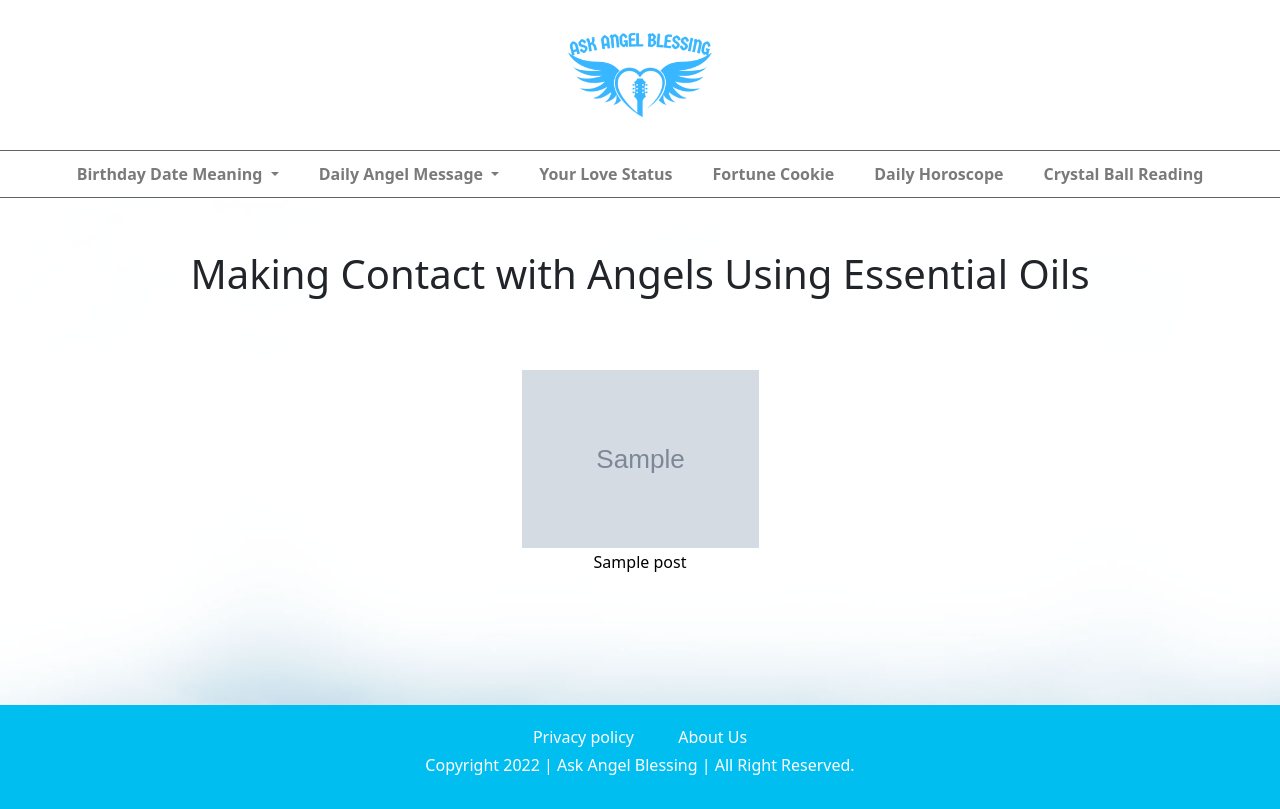
After one commit to Khamid-v2022/AngelBlessing-second, a PHP site: the page made by application/views/essential_oils.php in a window 1280 px wide. The commit adds this page. Run offline with PHP 8.4, Linux system fonts and the light colour scheme; the template is opened without the code that fills it: most values are stand-ins (such as "Sample title", 1, 10 or a date in 2020); grey boxes marked "Sample" are stand-in pictures; data that the repository does not hold is empty.

Commit message:
Essntial Oils page added

```diff
--- /dev/null
+++ b/application/views/essential_oils.php
@@ -0,0 +1,53 @@
+    <div class="essential-oils">
+        <section class="main">
+            <div class="container pt-1 pb-5" >
+                <div class="google-ads-place">
+                    <!-- essential oils top -->
+                    <ins class="adsbygoogle"
+                         style="display:block"
+                         data-ad-client="ca-pub-6130278165783644"
+                         data-ad-slot="9835080650"
+                         data-ad-format="auto"
+                         data-full-width-responsive="true"></ins>
+                    <script>
+                         (adsbygoogle = window.adsbygoogle || []).push({});
+                    </script>
+                </div>
+
+                <div class="my-5">
+                    <div class="text-center">
+                        <h1>Making Contact with Angels Using Essential Oils</h1>
+                    </div>
+                    <div class="row justify-content-center my-5">
+                        <?php
+                        foreach($posts as $post) { ?>
+                            <div class="col-lg-3 col-md-4 col-sm-6 p-4">
+                                <div class="article-box">
+                                    <a href="<?=$post['url']?>">
+                                       <div class="image">
+                                           <img src="<?=$post['image_path']?>" alt="" style="width: 100%; object-fit: fill" loading="lazy">
+                                       </div>
+                                        <div class="article-title-wrapper text-center">
+                                           <h6 class="article-title"><?=$post['title']?></h6>
+                                        </div>
+                                    </a>
+                                </div>
+                            </div>
+                        <?php } ?>
+                    </div>
+                </div>
+
+                <div class="google-ads-place">
+                    <ins class="adsbygoogle"
+                         style="display:block"
+                         data-ad-format="autorelaxed"
+                         data-ad-client="ca-pub-6130278165783644"
+                         data-ad-slot="5512692266"></ins>
+                    <script>
+                         (adsbygoogle = window.adsbygoogle || []).push({});
+                    </script>
+                </div>
+            </div>
+        </section>
+    </div>
+</body>
--- a/assets/css/app.css
+++ b/assets/css/app.css
@@ -712,7 +712,6 @@ a.horoscope-btn:hover .horoscope-icon{
    transform: scale(1.1);
 }
 
-
 /* Story of Angel page*/
 .story-angel .article-box {
     padding: 20px;
@@ -730,3 +729,19 @@ a.horoscope-btn:hover .horoscope-icon{
 .story-angel .article-box a .article-title{
     color: black;
 }
+
+/* Essential Oils page */
+
+.essential-oils .article-box a{
+    text-decoration: none;
+}
+
+.essential-oils .article-title-wrapper {
+    /*background-color: white;*/
+    padding: 5px 10px;
+    color: black;
+}
+
+.essential-oils .article-box:hover .article-title-wrapper {
+    background-color: rgba(00, 204, 255);
+}
```
Also changed, not shown: application/controllers/AngelicAromatheraphy.php (added, +47 -0 lines), application/controllers/EssentialOils.php (added, +32 -0 lines), application/views/angelic_aromatheraphy.php (added, +51 -0 lines), assets/img/Oil/Angelica.png (added), assets/img/Oil/Basil.png (added), assets/img/Oil/Cinnamon.png (added), assets/img/Oil/Frankincense.png (added), assets/img/Oil/Geranium.png (added), assets/img/Oil/Lavender.png (added), assets/img/Oil/Lemon.png (added), assets/img/Oil/Myrrh.png (added), assets/img/Oil/Orange.png (added), assets/img/Oil/Patchouli.png (added), assets/img/Oil/Peppermint.png (added), 4 more files.
